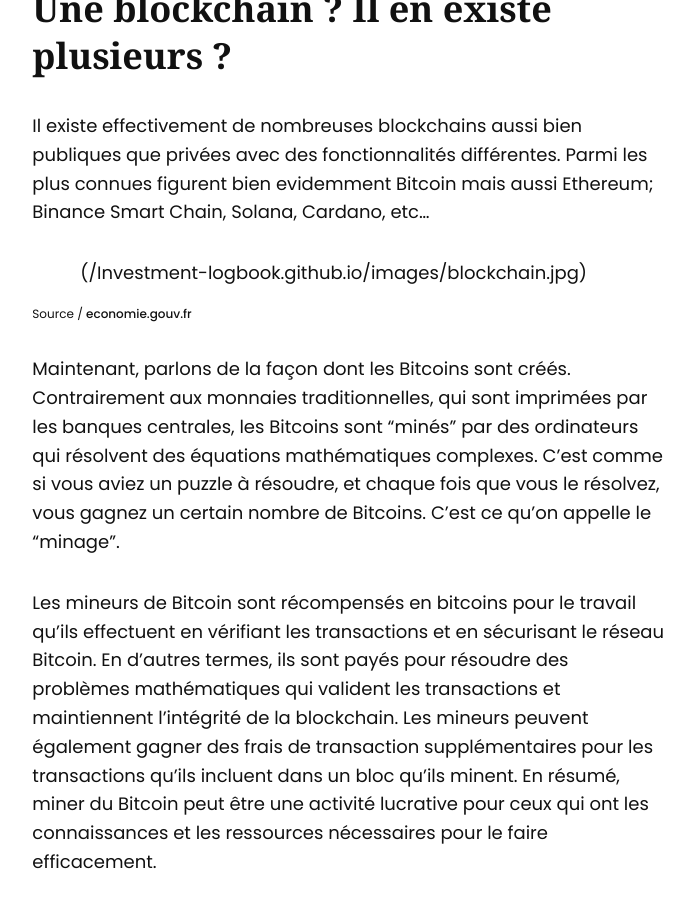
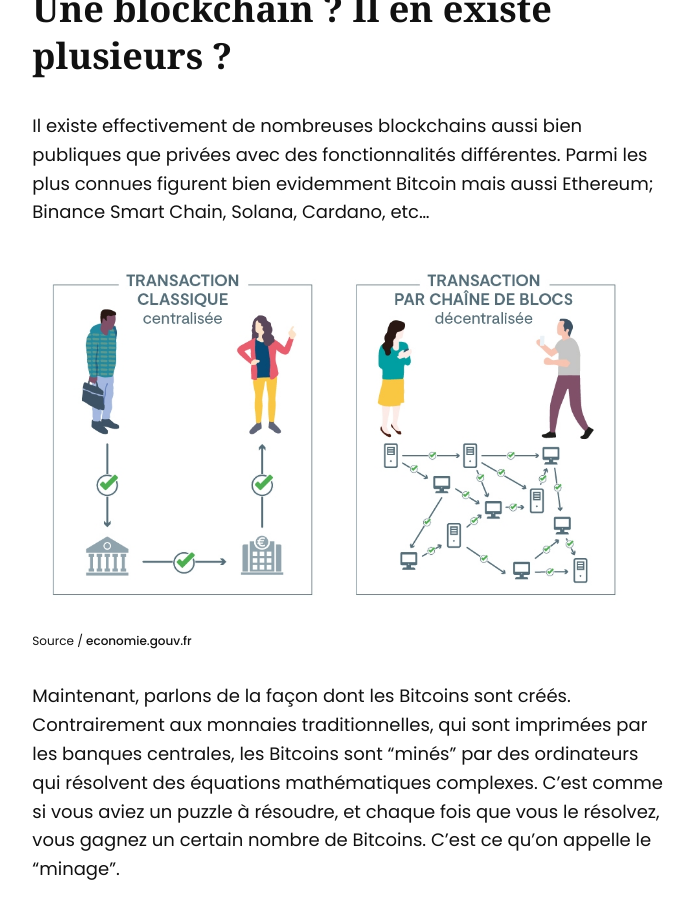
Before and after one commit to Thibaut-68/Investment-logbook.github.io, a Jekyll site: the page built from _posts/2023-04-17-bitcoin-back-to-basic.md, in a window 1280 px wide and 900 px high, scrolled down 1957 px. Shown: the whole window, without its empty margins (457-1151 px from the left). Built offline with Jekyll 4.4.1, drawn with Linux system fonts in a browser that asks for light colours.

Commit message:
Update 2023-04-17-bitcoin-back-to-basic.md

```diff
--- a/_posts/2023-04-17-bitcoin-back-to-basic.md
+++ b/_posts/2023-04-17-bitcoin-back-to-basic.md
@@ -22,7 +22,7 @@ Il existe effectivement de nombreuses blockchains aussi bien publiques que priv
 
 <div class="gallery-box">
   <div class="gallery">
-    ({{site.baseurl}}/images/blockchain.jpg)
+    <img src="{{site.baseurl}}/images/blockchain.jpg"/>
   </div>
   <em>Source / <a href="https://economie.gouv.fr" target="_blank">economie.gouv.fr</a></em>
 </div>
```
